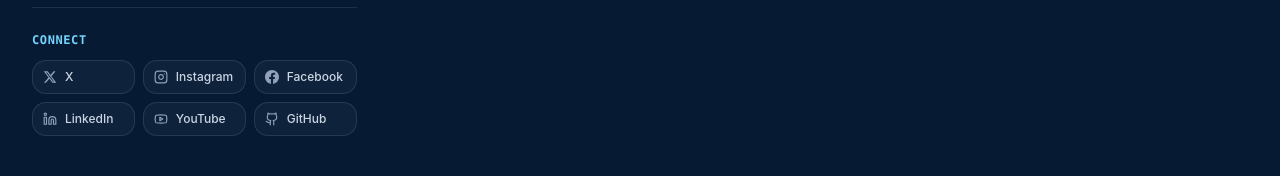
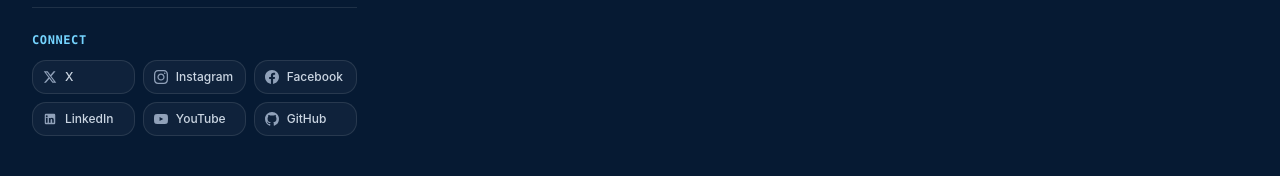
Before and after one commit to dhanoop7/Letgetin-frontend, a Next.js app: page /blog in a window 1280 px wide. Shown: the part 2745-2921 px from the top of the page. Built offline with nearby package versions, Linux system fonts and the light colour scheme; no server answers.

Commit message:
bug fix in landing page

```diff
--- a/src/components/landing/components/Footer.tsx
+++ b/src/components/landing/components/Footer.tsx
@@ -1,5 +1,5 @@
 import React from 'react';
-import { Github, Linkedin, Youtube, Instagram, Shield } from 'lucide-react';
+import { Shield } from 'lucide-react';
 
 const XIcon: React.FC<{ className?: string }> = ({ className = "w-4 h-4" }) => (
   <svg className={className} viewBox="0 0 24 24" fill="currentColor">
@@ -7,9 +7,33 @@
   </svg>
 );
 
+const InstagramIcon: React.FC<{ className?: string }> = ({ className = "w-4 h-4" }) => (
+  <svg className={className} viewBox="0 0 24 24" fill="currentColor">
+    <path d="M12 2.163c3.204 0 3.584.012 4.85.07 3.252.148 4.771 1.691 4.919 4.919.058 1.265.069 1.645.069 4.849 0 3.205-.012 3.584-.069 4.849-.149 3.225-1.664 4.771-4.919 4.919-1.266.058-1.644.07-4.85.07-3.204 0-3.584-.012-4.849-.07-3.26-.149-4.771-1.699-4.919-4.92-.058-1.265-.07-1.644-.07-4.849 0-3.204.013-3.583.07-4.849.149-3.227 1.664-4.771 4.919-4.919 1.266-.057 1.645-.069 4.849-.069zm0-2.163c-3.259 0-3.667.014-4.947.072-4.358.2-6.78 2.618-6.98 6.98-.059 1.281-.073 1.689-.073 4.948 0 3.259.014 3.668.072 4.948.2 4.358 2.618 6.78 6.98 6.98 1.281.058 1.689.072 4.948.072 3.259 0 3.668-.014 4.948-.072 4.354-.2 6.782-2.618 6.979-6.98.059-1.28.073-1.689.073-4.948 0-3.259-.014-3.667-.072-4.947-.196-4.354-2.617-6.78-6.979-6.98-1.281-.059-1.69-.073-4.949-.073zm0 5.838c-3.403 0-6.162 2.759-6.162 6.162s2.759 6.163 6.162 6.163 6.162-2.759 6.162-6.163c0-3.403-2.759-6.162-6.162-6.162zm0 10.162c-2.209 0-4-1.79-4-4 0-2.209 1.791-4 4-4s4 1.791 4 4c0 2.21-1.791 4-4 4zm6.406-11.845c-.796 0-1.441.645-1.441 1.44s.645 1.44 1.441 1.44c.795 0 1.439-.645 1.439-1.44s-.644-1.44-1.439-1.44z" />
+  </svg>
+);
+
 const FacebookIcon: React.FC<{ className?: string }> = ({ className = "w-4 h-4" }) => (
   <svg className={className} viewBox="0 0 24 24" fill="currentColor">
     <path d="M24 12.073c0-6.627-5.373-12-12-12s-12 5.373-12 12c0 5.99 4.388 10.954 10.125 11.854v-8.385H7.078v-3.47h3.047V9.43c0-3.007 1.792-4.669 4.533-4.669 1.312 0 2.686.235 2.686.235v2.953H15.83c-1.491 0-1.956.925-1.956 1.874v2.25h3.328l-.532 3.47h-2.796v8.385C19.612 23.027 24 18.062 24 12.073z" />
+  </svg>
+);
+
+const LinkedinIcon: React.FC<{ className?: string }> = ({ className = "w-4 h-4" }) => (
+  <svg className={className} viewBox="0 0 24 24" fill="currentColor">
+    <path d="M19 3a2 2 0 0 1 2 2v14a2 2 0 0 1-2 2H5a2 2 0 0 1-2-2V5a2 2 0 0 1 2-2h14m-.5 15.5v-5.3a3.26 3.26 0 0 0-3.26-3.26c-.85 0-1.84.52-2.28 1.3v-1.11h-2.79v8.37h2.79v-4.93c0-.77.62-1.4 1.39-1.4a1.4 1.4 0 0 1 1.4 1.4v4.93h2.75M6.46 8.76a1.64 1.64 0 1 0-.02-3.28 1.64 1.64 0 0 0 .02 3.28m1.39 9.74V9.93H5.07v8.57h2.78z"/>
+  </svg>
+);
+
+const YoutubeIcon: React.FC<{ className?: string }> = ({ className = "w-4 h-4" }) => (
+  <svg className={className} viewBox="0 0 24 24" fill="currentColor">
+    <path d="M23.498 6.186a3.016 3.016 0 0 0-2.122-2.136C19.505 3.545 12 3.545 12 3.545s-7.505 0-9.377.505A3.017 3.017 0 0 0 .502 6.186C0 8.07 0 12 0 12s0 3.93.502 5.814a3.016 3.016 0 0 0 2.122 2.136c1.871.505 9.376.505 9.376.505s7.505 0 9.377-.505a3.015 3.015 0 0 0 2.122-2.136C24 15.93 24 12 24 12s0-3.93-.502-5.814zM9.545 15.568V8.432L15.818 12l-6.273 3.568z"/>
+  </svg>
+);
+
+const GithubIcon: React.FC<{ className?: string }> = ({ className = "w-4 h-4" }) => (
+  <svg className={className} viewBox="0 0 24 24" fill="currentColor">
+    <path d="M12 0C5.37 0 0 5.37 0 12c0 5.31 3.435 9.795 8.205 11.385.6.105.825-.255.825-.57 0-.285-.015-1.23-.015-2.235-3.015.555-3.795-.735-4.035-1.41-.135-.345-.72-1.41-1.23-1.695-.42-.225-1.02-.78-.015-.795.945-.015 1.62.87 1.845 1.23 1.08 1.815 2.805 1.305 3.495.99.105-.78.42-1.305.765-1.605-2.67-.3-5.46-1.335-5.46-5.925 0-1.305.465-2.385 1.23-3.225-.12-.3-.54-1.53.12-3.18 0 0 1.005-.315 3.3 1.23.96-.27 1.98-.405 3-.405s2.04.135 3 .405c2.295-1.56 3.3-1.23 3.3-1.23.66 1.65.24 2.88.12 3.18.765.84 1.23 1.905 1.23 3.225 0 4.605-2.805 5.625-5.475 5.925.435.375.81 1.095.81 2.22 0 1.605-.015 2.895-.015 3.3 0 .315.225.69.825.57A12.02 12.02 0 0 0 24 12c0-6.63-5.37-12-12-12z"/>
   </svg>
 );
 
@@ -98,11 +122,11 @@
 
   const socialLinks = [
     { label: 'X', href: 'https://x.com/letgetin', icon: XIcon },
-    { label: 'Instagram', href: 'https://www.instagram.com/let.getin2000/', icon: Instagram },
+    { label: 'Instagram', href: 'https://www.instagram.com/let.getin2000/', icon: InstagramIcon },
     { label: 'Facebook', href: 'https://www.facebook.com/login/', icon: FacebookIcon },
-    { label: 'LinkedIn', href: 'https://www.linkedin.com/in/let-getin-62021a436/', icon: Linkedin },
-    { label: 'YouTube', href: 'https://www.youtube.com', icon: Youtube },
-    { label: 'GitHub', href: 'https://github.com/letgetin', icon: Github },
+    { label: 'LinkedIn', href: 'https://www.linkedin.com/in/let-getin-62021a436/', icon: LinkedinIcon },
+    { label: 'YouTube', href: 'https://www.youtube.com', icon: YoutubeIcon },
+    { label: 'GitHub', href: 'https://github.com/letgetin', icon: GithubIcon },
   ];
 
   return (
```
